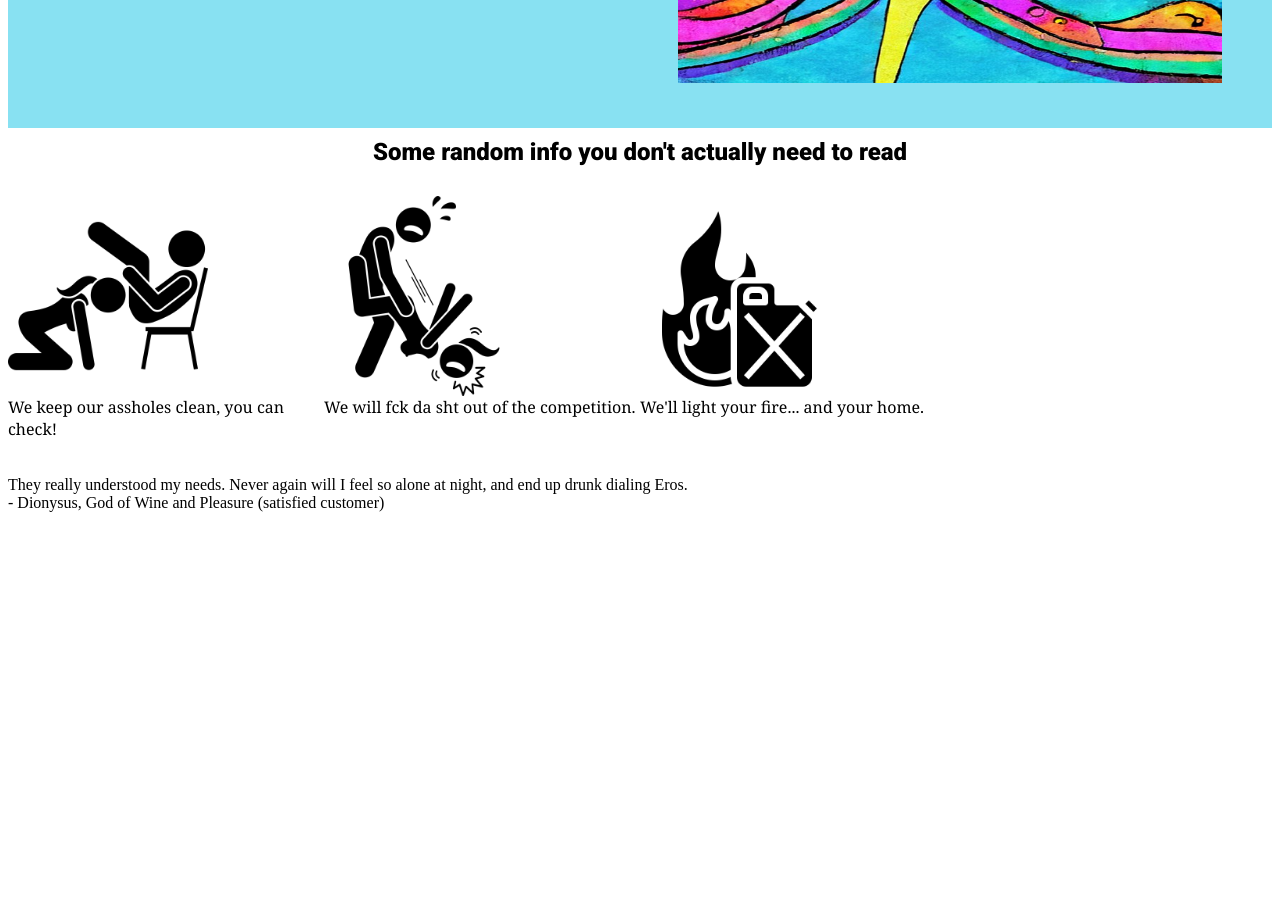
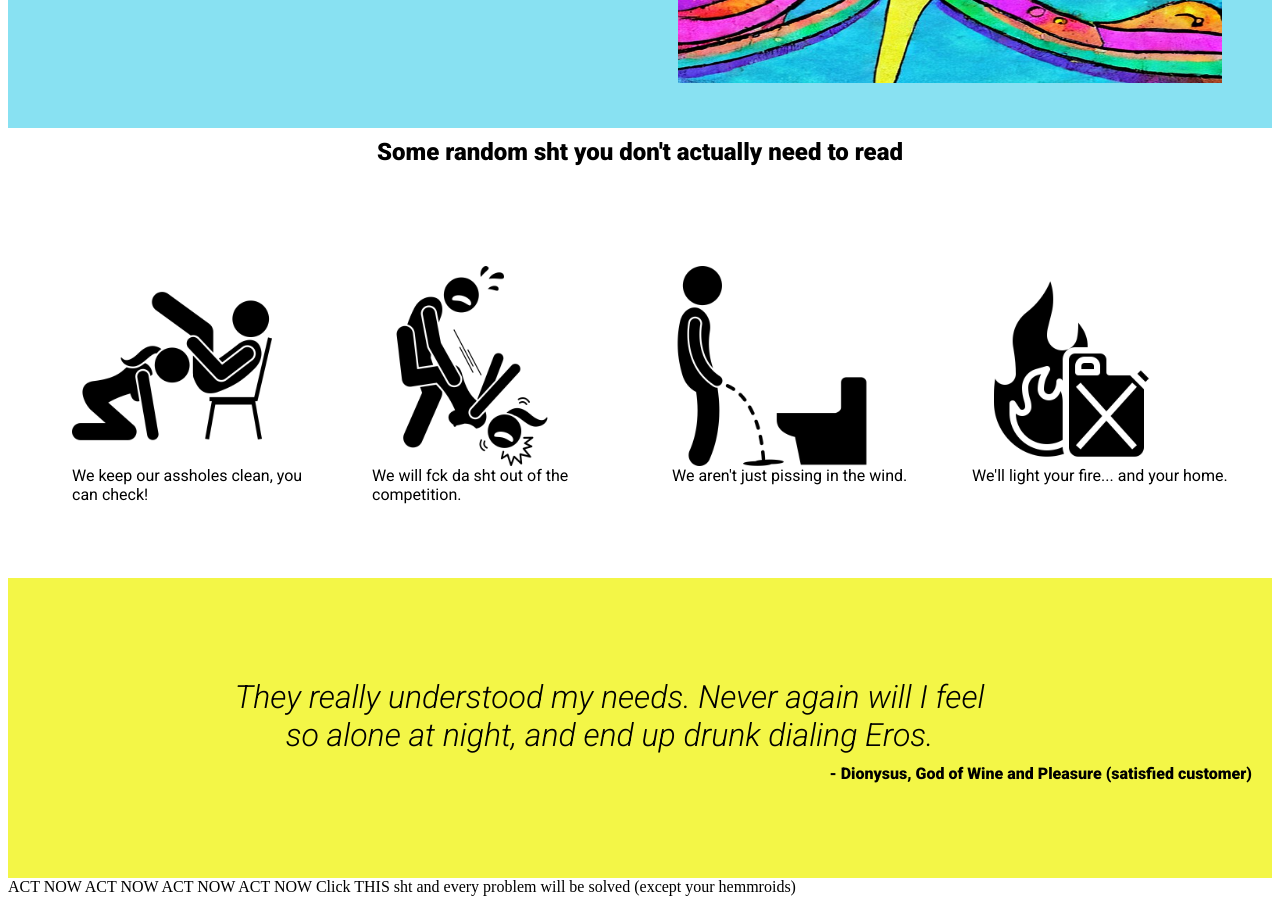
Before and after one commit to enlguy/toplandingpage, a plain HTML site: page index.html in a window 1280 px wide. Shown: the part 460-1364 px from the top of the page. Before the commit the page ends 980 px from the top, so only its background shows below. Drawn offline with Linux system fonts and the light colour scheme; a web font is replaced by a local one.

Commit message:
Testimonial
Finished testimonial

```diff
--- a/index.html
+++ b/index.html
@@ -11,8 +11,8 @@
     <div class="navbar">
         <span id="logo">Fckdizsht</span>
         <ul id="navlist">
-          <li id="active"><a href="#" id="current">Awesome Shit</a></li>
-          <li><a href="#">Slightly Less Awesome Shit</a></li>
+          <li id="active"><a href="#" id="current">Awesome Sht</a></li>
+          <li><a href="#">Slightly Less Awesome Sht</a></li>
           <li><a href="#">Contact</a></li>
         </ul>
     </div>
@@ -26,31 +26,40 @@
             <img id="heroi" src="./assets/download.jpg">
         </div>
     </div>
+    <div class="container">
     <div class="info">
-        Some random info you don't actually need to read
+        Some random sht you don't actually need to read
     </div>
     <div class="row">
         <div class="column">
             <img src="./assets/asshole.png">
-            We keep our assholes clean, you can check!
+            We keep our assholes clean, you <br> can check!
         </div>
         <div class="column">
             <img src="./assets/fuck.png">
-            We will fck da sht out of the competition.
+            We will fck da sht out of the <br> competition.
         </div>
         <div class="column">
-
+            <img src="./assets/piss.png">
+            We aren't just pissing in the wind.
         </div>
         <div class="column">
             <img src="./assets/fire.png">
             We'll light your fire... and your home.
         </div>
       </div>
-      <br><br>
+    </div>
+    <div class="test-container">
     <div class="testimonial">
         They really understood my needs.  Never again will I feel so alone at night, and end up drunk dialing Eros.
-        <br>
+    </div>
+        <div class="speaker">
         - Dionysus, God of Wine and Pleasure (satisfied customer)
     </div>
+</div>
+<div class="cta">
+ACT NOW ACT NOW ACT NOW ACT NOW
+Click THIS sht and every problem will be solved (except your hemmroids)
+</div>
 </body>
 </html>
--- a/main.css
+++ b/main.css
@@ -89,17 +89,13 @@ button {
   .column {
     float: left;
     width: 25%;
-    font-family:Cambria, Cochin, Georgia, Times, 'Times New Roman', serif
+    font-family: 'Roboto';
   }
 
-  .info {
-    margin-top: 10px;
-    font-size: 24px;
-    font-weight: bold;
-  }
-
-  .row {
+.row {
     margin-top: 30px;
+    column-gap: 40px;
+    margin-left: 5vw;
   }
 
   /* Clear floats after the columns */
@@ -109,10 +105,17 @@ button {
     clear: both;
   }
 
+  .container {
+    height: 440px;
+  }
+
   .info {
     text-align: center;
     font-family: 'Roboto';
+    margin-top: 10px;
+    font-weight: bold;
     font-size: 24px;
+    margin-bottom: 100px;
   }
 
   img {
@@ -120,3 +123,31 @@ button {
     height: auto;
     display: block;
   }
+
+  .testimonial {
+    font-size: 32px;
+    text-align: center;
+    font-family: 'roboto';
+    font-style: italic;
+    width: 60vw;
+    margin-left: 17vw;
+    padding-top: 100px;
+  }
+
+  .test-container {
+    background-color: #F3F647;
+    justify-content: center;
+    height: 300px;
+  }
+
+  .speaker {
+    font-family: 'Roboto';
+    text-align: right;
+    margin-right: 20px;
+    margin-top: 10px;
+    font-weight: bold;
+  }
+
+  .cta {
+    align-items: center;
+  }
```
Also changed, not shown: assets/piss.png (added).
